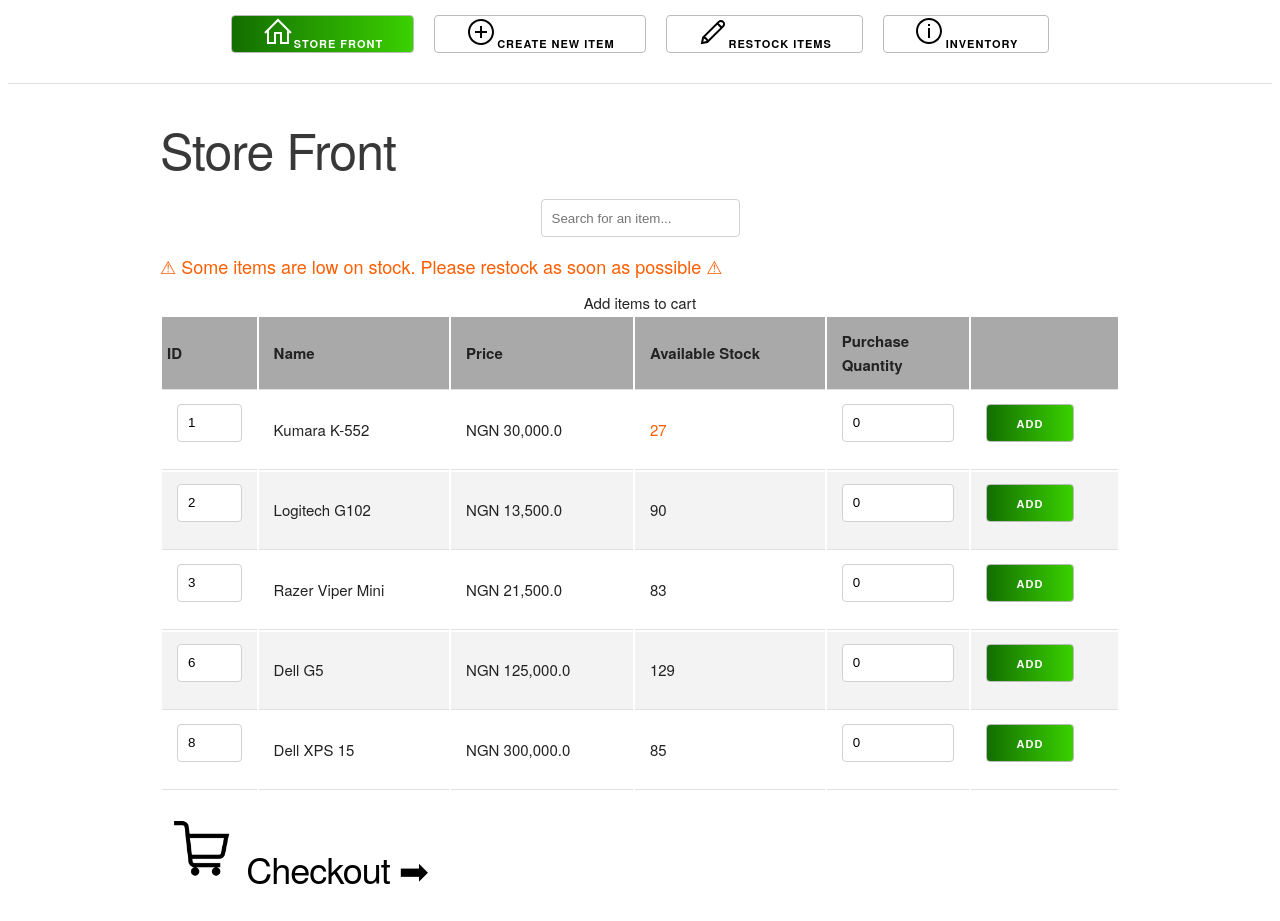
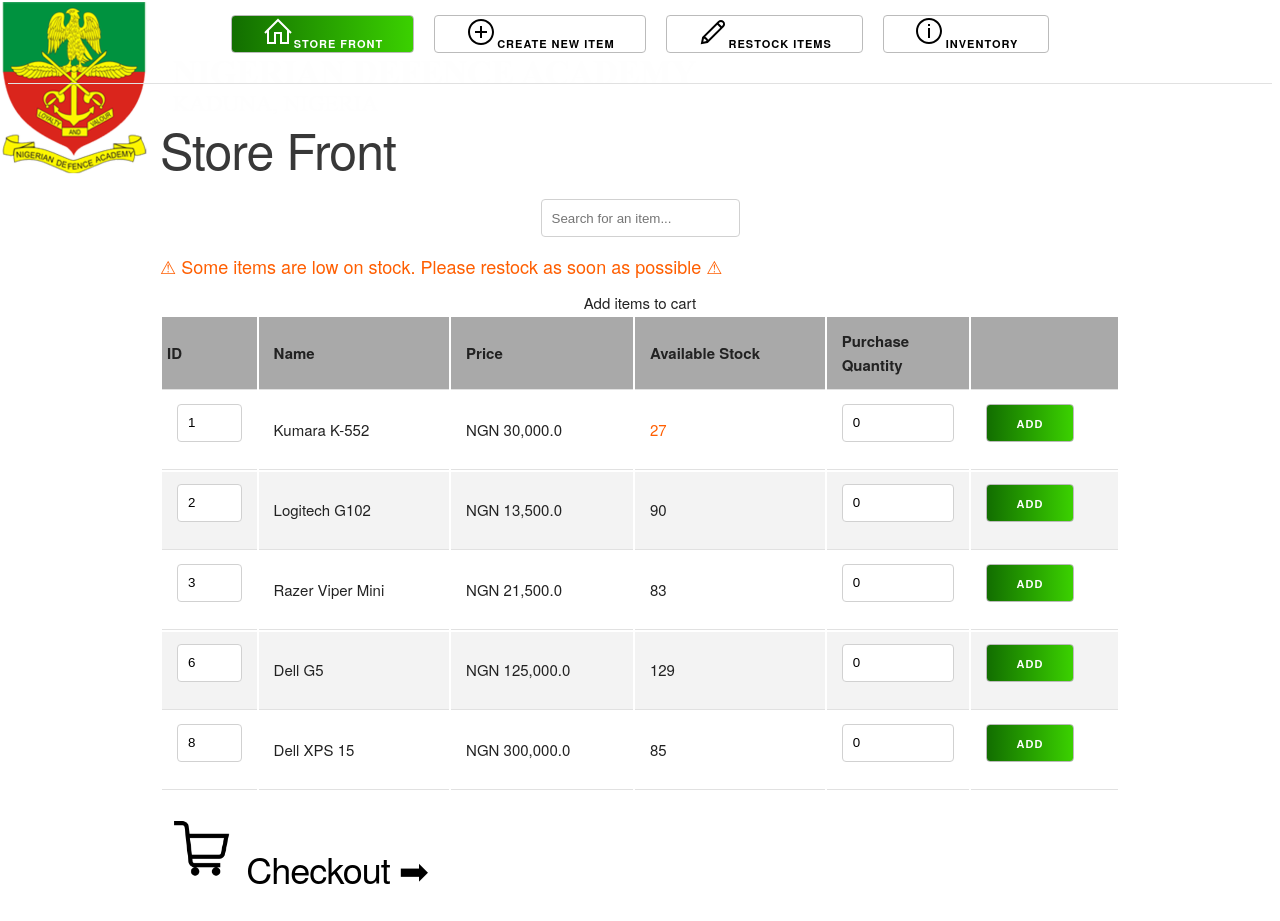
Before and after one commit to Sulayman-ma/Convenience-Store-Management, a Flask app: page / in a window 1280 px wide. Run offline with Flask 2, Linux system fonts and the light colour scheme; data comes from the database, SQL or seed files in the repository; both versions use the stored data as it was after the commit.

Commit message:
Added background image, first test look

```diff
--- a/store/static/css/custom.css
+++ b/store/static/css/custom.css
@@ -1,3 +1,14 @@
+.top-bg {
+    background-image: url('/static/img/Logo_mobile_white.png');
+    background-repeat: no-repeat;
+}
+
+/* .norm-bg {
+    background-image: url('/static/img/bg.png');
+    background-repeat: no-repeat;
+    background-position: center;
+} */
+
 input.delete {
     background-image: linear-gradient(to right, rgb(131, 0, 0), rgb(187, 0, 0));
     color: rgb(255, 255, 255);
--- a/store/templates/base.html
+++ b/store/templates/base.html
@@ -13,8 +13,7 @@
 
     <title>{% block title %}{% endblock %}</title>
 </head>
-<body>
-
+<body class="top-bg norm-bg">
     {% block body %}{% endblock %}
 </body>
 </html>
```
Also changed, not shown: store/static/img/Logo_mobile_white.png (added), store/static/img/bg.png (added), store/store.db.
